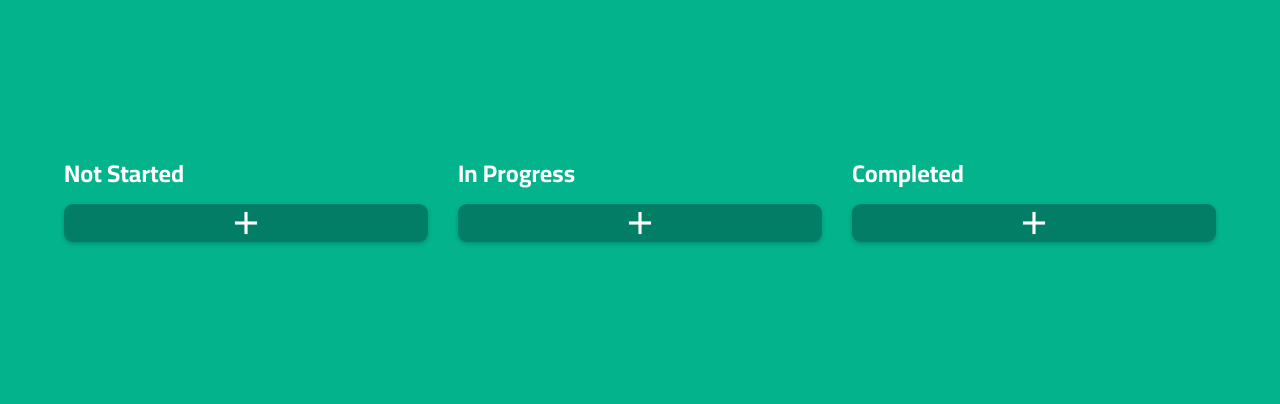
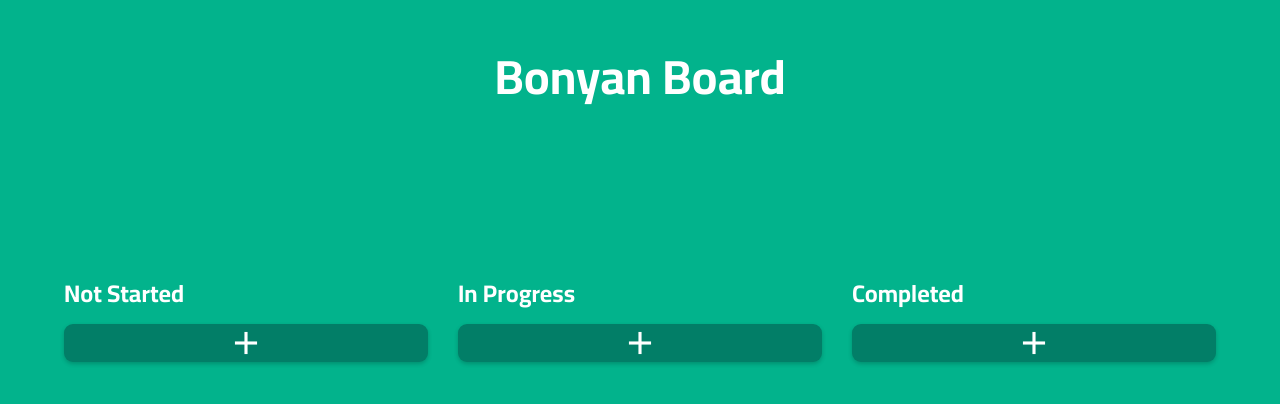
Before and after one commit to Abu-ellil/KanbanBoard, a plain HTML site: page index.html in a window 1280 px wide. Shown: the part 204-608 px from the top of the page. Drawn offline with Linux system fonts and the light colour scheme.

Commit message:
Adding Header

```diff
--- a/index.html
+++ b/index.html
@@ -14,7 +14,11 @@
     <title>kanban_Board</title>
   </head>
   <body>
+    <header>
+				<h1>Bonyan Board</h1>
+			</header>
     <div class="kanban">
+
       <div class="column" id="todo">
         <h2>Not Started</h2>
         <ul class="cards"></ul>
--- a/style/Style.css
+++ b/style/Style.css
@@ -14,7 +14,11 @@ body {
   background: #02b38c;
   font-family: "Cairo", sans-serif;
 }
-
+h1{
+  color: #fff;
+  font-size: 48px;
+  padding-bottom: 150px;
+}
 .kanban {
   display: flex;
   width: 90%;
@@ -110,7 +114,7 @@ body {
   box-shadow: 0px 20px 0px #027560;
 }
 
-@media (max-width: 1100px) {
+@media (max-width: 900px) {
   .kanban {
     width: 100%;
     flex-direction: column;
```
